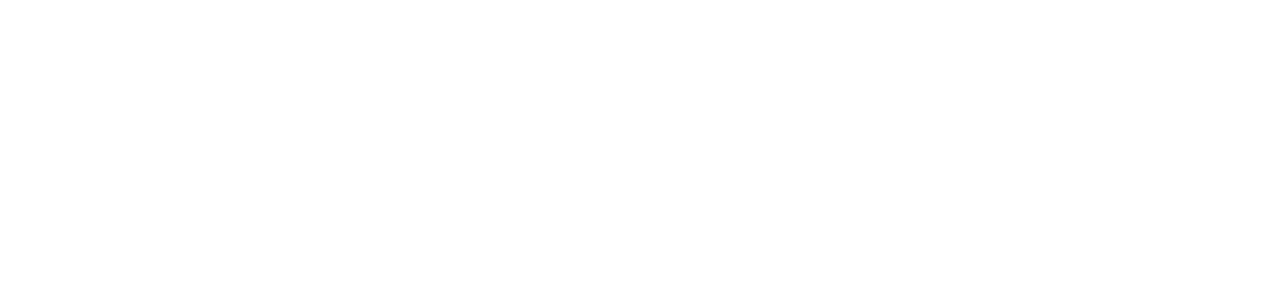
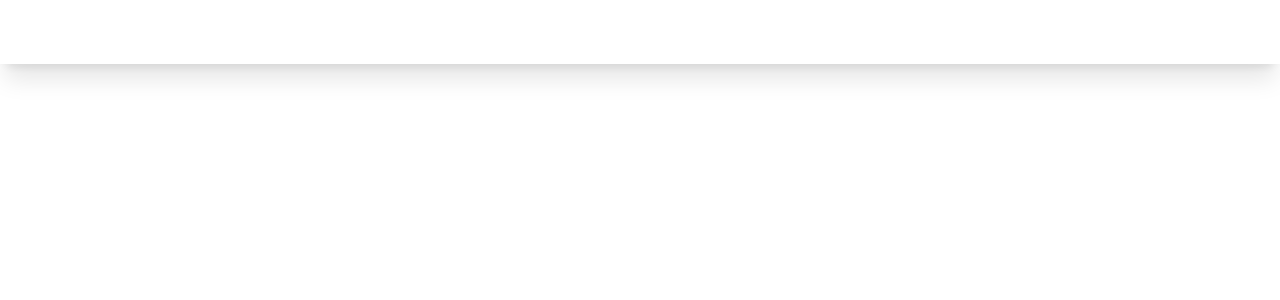
Before and after one commit to WhizUs-Labs/kcd-showcase-trw-demo-app, a JavaScript app: page / in a window 1280 px wide. Shown: the top 300 px of the page. Built offline with nearby package versions, Linux system fonts and the light colour scheme; the HTML template or start-up script is replaced by a standard one.

Commit message:
feat: added minimal styling

```diff
--- a/src/App.js
+++ b/src/App.js
@@ -4,11 +4,11 @@
 
 function App() {
   return (
-    <>
+    <div className="relative">
       <Header />
       <LandingPage />
       <Footer />
-    </>
+    </div>
   );
 }
 export default App;
--- a/src/components/Footer.js
+++ b/src/components/Footer.js
@@ -1,7 +1,9 @@
 
 function Footer(){
     return (
-        <div></div>
+        <div className="fixed bottom-0 left-0 right-0 bg-white h-16 shadow-inner">
+
+        </div>
     )
 }
 
--- a/src/components/Header.js
+++ b/src/components/Header.js
@@ -1,7 +1,9 @@
 
 function Header(){
     return (
-        <div></div>
+        <div className="fixed top-0 left-0 right-0 bg-white h-16 shadow-xl">
+
+        </div>
     )
 }
 
```
